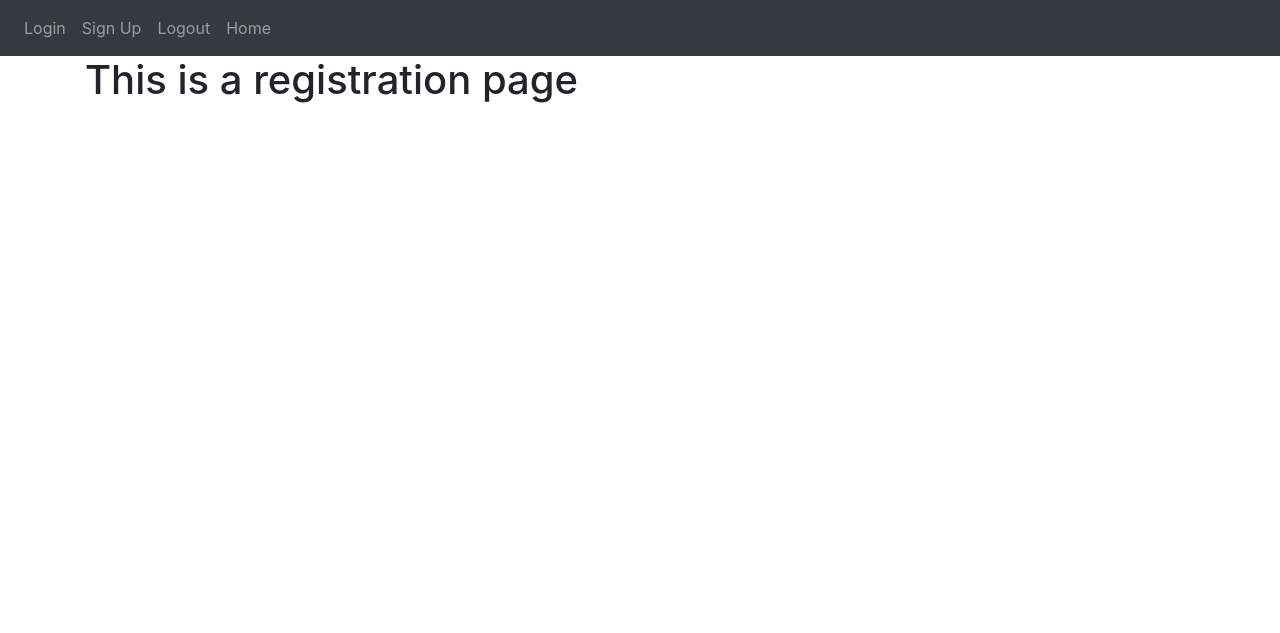
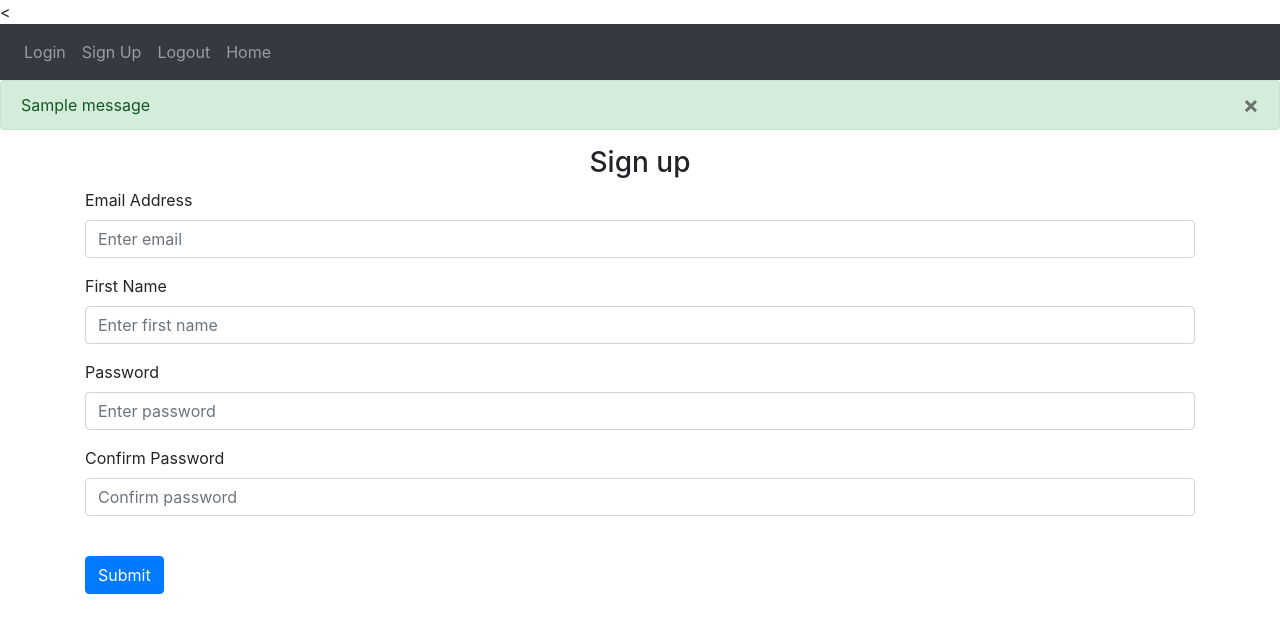
Before and after one commit to Dziomek/flask-login-db-page, a Flask app: page /sign-up in a window 1280 px wide. Shown: the top 633 px of the page. Run offline with Flask 2, Linux system fonts and the light colour scheme; one stand-in notice (Sample message) is shown; some libraries are stand-ins or nearby versions.

Commit message:
Add forms, login and register

```diff
--- a/website/__init__.py
+++ b/website/__init__.py
@@ -3,7 +3,7 @@ from flask import Flask
 
 def create_app():
     app = Flask(__name__)
-    app.config['SECRET KEY'] = ''
+    app.config['SECRET KEY'] = 'secret key'
 
     from .views import views
     from .auth import auth
--- a/website/auth.py
+++ b/website/auth.py
@@ -1,16 +1,16 @@
-from flask import Blueprint, render_template
+from flask import Blueprint, render_template, request, flash
 
 auth = Blueprint('auth', __name__)  # Tworzenie blueprinta
 
 
-@auth.route('/')  # poniższa funkcja odpali się, gdy wejdziemy w stonę [ROUTE_Z_BLUEPRINTA_W_APP/[ROUTE] w tym przypadku /auth/
+@auth.route('/')
 def home():
     return "<h1>Test</h1>"
 
 
-@auth.route('/login')
+@auth.route('/login', methods=['GET', 'POST']) # aby dekorator obsługiwał żądania GET i POST
 def login():
-    return render_template("login.html", name='Dominik', boolean=False)
+   return render_template("login.html") #name='Dominik', boolean=False)
 
 
 @auth.route('/logout')
@@ -18,6 +18,23 @@ def logout():
     return 'Logout'
 
 
-@auth.route('/sign-up')
+@auth.route('/sign-up', methods=['GET', 'POST'])
 def sign_up():
+    if request.method == 'POST':
+        email = request.form.get('email')
+        firstName = request.form.get('firstName')
+        password1 = request.form.get('password1')
+        password2 = request.form.get('password2')
+
+        if len(email) < 4:
+            flash('Email length must be greater than 4 characters.', category='error')
+        elif len(firstName) < 2:
+            flash('First name length must be greater than 2 characters.', category='error')
+        elif password1 != password2:
+            flash('Passwords don\'t match', category='error')
+        elif len(password1) < 7:
+            flash('Password must be at least 7 characters', category='error')
+        else:
+            flash('Successfully registered', category='success')
+
     return render_template("sign_up.html")
--- a/website/templates/base.html
+++ b/website/templates/base.html
@@ -2,8 +2,17 @@
 <html lang="en">
 <head>
     <meta charset="UTF-8">
-    <link rel="stylesheet" href="https://cdn.jsdelivr.net/npm/bootstrap@4.3.1/dist/css/bootstrap.min.css"
-          integrity="sha384-ggOyR0iXCbMQv3Xipma34MD+dH/1fQ784/j6cY/iJTQUOhcWr7x9JvoRxT2MZw1T" crossorigin="anonymous">
+    <<link
+      rel="stylesheet"
+      href="https://stackpath.bootstrapcdn.com/bootstrap/4.4.1/css/bootstrap.min.css"
+      integrity="sha384-Vkoo8x4CGsO3+Hhxv8T/Q5PaXtkKtu6ug5TOeNV6gBiFeWPGFN9MuhOf23Q9Ifjh"
+      crossorigin="anonymous"
+    />
+    <link
+      rel="stylesheet"
+      href="https://stackpath.bootstrapcdn.com/font-awesome/4.7.0/css/font-awesome.min.css"
+      crossorigin="anonymous"
+    />
     <title>{% block title %}{% endblock %}</title>
 </head>
 <body>
@@ -20,9 +29,52 @@
         </div>
     </div>
 </nav>
+
+{% with messages = get_flashed_messages(with_categories = true) %}
+    {% if messages %}
+        {% for category, message in messages %}
+            {% if category == 'error' %}
+                <div class="alert alert-danger alter-dismissable fade show" role="alert">
+                    {{ message }}
+                    <button type="button" class="close" data-dismiss="alert">
+                        <span aria-hidden="true">&times;</span>
+                    </button>
+                </div>
+            {% else %}
+                <div class="alert alert-success alter-dismissable fade show" role="alert">
+                    {{ message }}
+                    <button type="button" class="close" data-dismiss="alert">
+                        <span aria-hidden="true">&times;</span>
+                    </button>
+                </div>
+            {% endif %}
+        {% endfor %}
+    {% endif %}
+{% endwith %}
+
 <div class="container">
     {% block content %}
     {% endblock %}
 </div>
+<script
+      src="https://code.jquery.com/jquery-3.2.1.slim.min.js"
+      integrity="sha384-KJ3o2DKtIkvYIK3UENzmM7KCkRr/rE9/Qpg6aAZGJwFDMVNA/GpGFF93hXpG5KkN"
+      crossorigin="anonymous"
+    ></script>
+    <script
+      src="https://cdnjs.cloudflare.com/ajax/libs/popper.js/1.12.9/umd/popper.min.js"
+      integrity="sha384-ApNbgh9B+Y1QKtv3Rn7W3mgPxhU9K/ScQsAP7hUibX39j7fakFPskvXusvfa0b4Q"
+      crossorigin="anonymous"
+    ></script>
+    <script
+      src="https://maxcdn.bootstrapcdn.com/bootstrap/4.0.0/js/bootstrap.min.js"
+      integrity="sha384-JZR6Spejh4U02d8jOt6vLEHfe/JQGiRRSQQxSfFWpi1MquVdAyjUar5+76PVCmYl"
+      crossorigin="anonymous"
+    ></script>
+
+    <script
+      type="text/javascript"
+      src="{{ url_for('static', filename='index.js') }}"
+    ></script>
 </body>
 </html>
--- a/website/templates/sign_up.html
+++ b/website/templates/sign_up.html
@@ -1,4 +1,24 @@
 {% extends "base.html" %}
 {% block content %}
-    <h1> This is a registration page</h1>
+    <form method="POST">
+        <h3 align="center"> Sign up </h3>
+        <div class="form-group">
+            <label for="email"> Email Address </label>
+            <input type="email" class="form-control" id="email" name="email" placeholder="Enter email">
+        </div>
+        <div class="form-group">
+            <label for="firstName"> First Name </label>
+            <input type="text" class="form-control" id="firstName" name="firstName" placeholder="Enter first name">
+        </div>
+        <div class="form-group">
+            <label for="password1"> Password </label>
+            <input type="password" class="form-control" id="password1" name="password1" placeholder="Enter password">
+        </div>
+        <div class="form-group">
+            <label for="password2"> Confirm Password </label>
+            <input type="password" class="form-control" id="password2" name="password2" placeholder="Confirm password">
+        </div>
+        <br/>
+        <button type="submit" class="btn btn-primary">Submit</button>
+    </form>
 {% endblock %}
```
Also changed, not shown: website/templates/login.html (+13 -7 lines).
